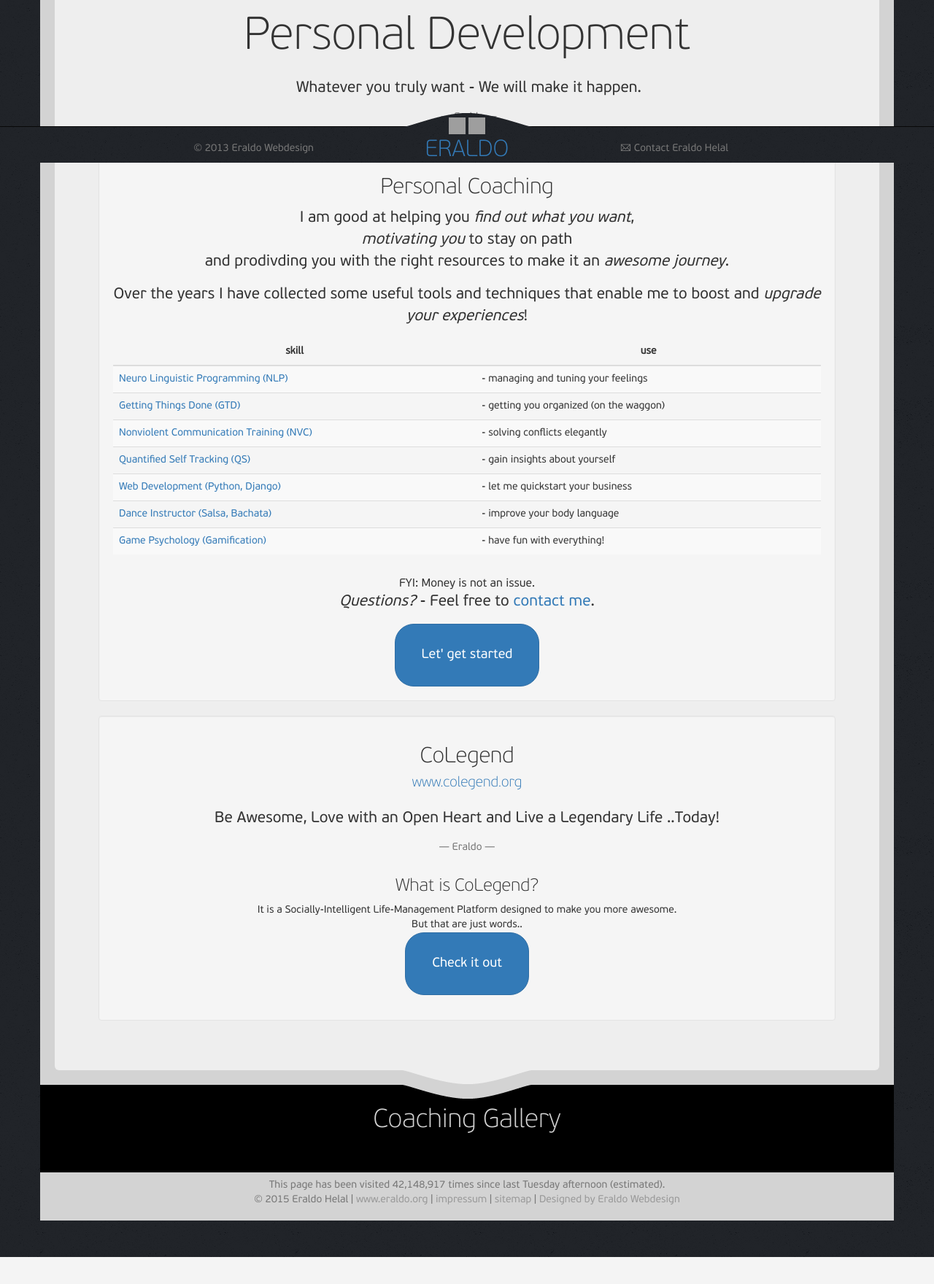
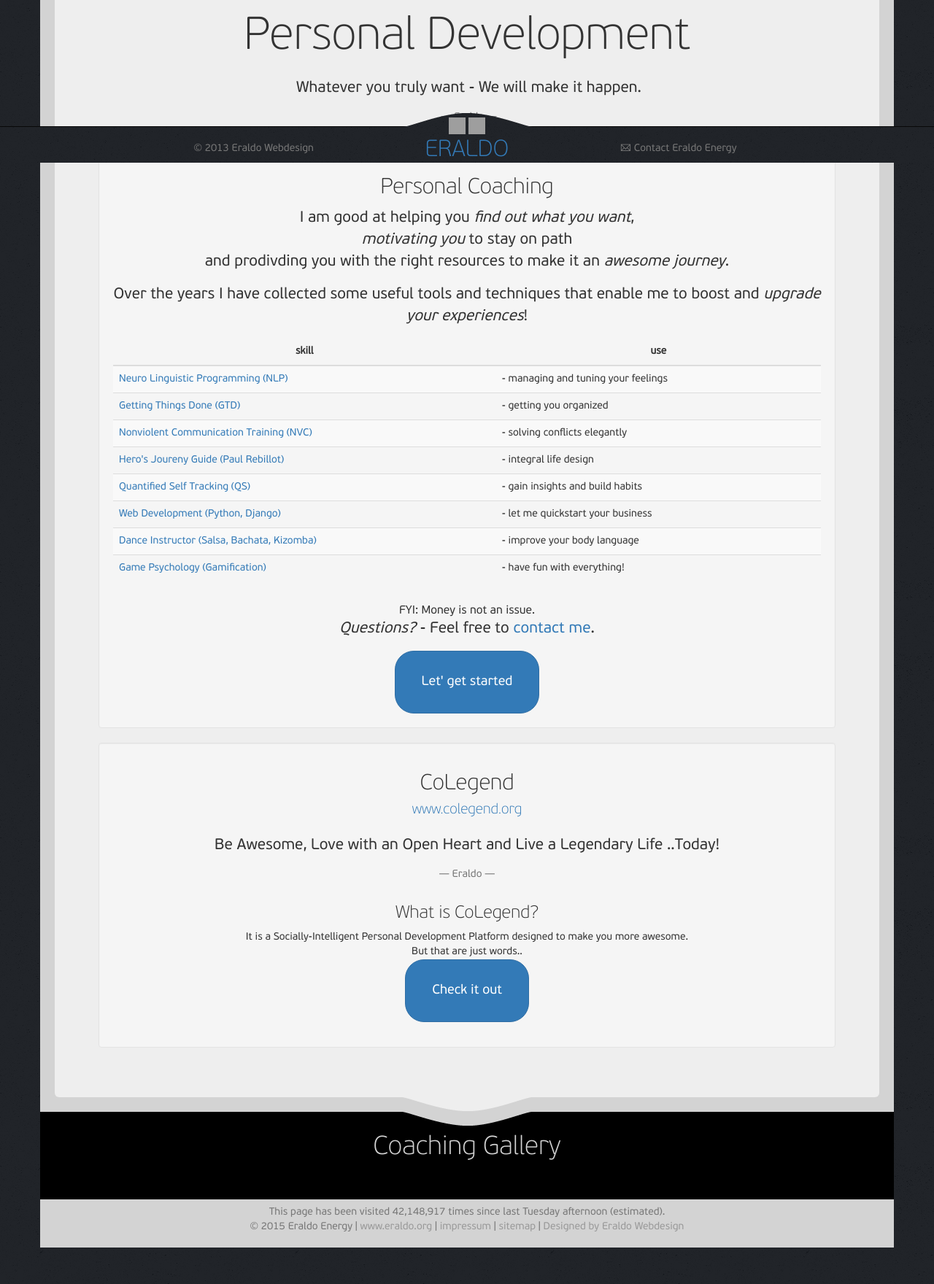
Before and after one commit to Eraldo/eraldo.org, a Django app: page /personal-development/ in a window 1280 px wide. Shown: the part 577-2337 px from the top of the page at 73% size. Before the commit the page ends 2300 px from the top, so only its background shows below. Run offline with Django 3.2, Linux system fonts and the light colour scheme; some libraries are stand-ins or nearby versions; grey boxes are pictures that could not be loaded.

Commit message:
Updated website and changed surname to Energy.

```diff
--- a/dance/templates/dance/dance.html
+++ b/dance/templates/dance/dance.html
@@ -99,13 +99,11 @@
                         <h3>Private Lessons</h3>
 
                         <div class="color-banner"></div>
-                        I love to dance, listen to and teach Salsa.<br>
-                        If you are interested in learning Salsa from scratch or improving your skill level.<br>
+                        I love to dance, listen to and teach Salsa, Bachata & Kizomba.<br>
+                        If you are interested in learning from scratch or improving your skill level.<br>
                         feel free to <a href="{% url 'contact:home' %}"> contact me</a>.
-                        {#                        <div class="color-banner"></div>#}
                     </div>
                     <div class="well">
-                        {#                        <div class="color-banner"></div>#}
                         <h3 id="workshops">Workshops</h3>
 
                         <div class="color-banner"></div>
--- a/eroapp/urls.py
+++ b/eroapp/urls.py
@@ -18,8 +18,8 @@
     url(r'', include('pages.urls', namespace="pages")),
 
     # Uncomment the admin/doc line below to enable admin documentation:
-    url(r'^admin/doc/', include('django.contrib.admindocs.urls')),
+    url(r'^backend/doc/', include('django.contrib.admindocs.urls')),
 
     # Uncomment the next line to enable the admin:
-    url(r'^admin/', include(admin.site.urls)),
+    url(r'^backend/', include(admin.site.urls)),
 )
--- a/pages/templates/pages/personal-development.html
+++ b/pages/templates/pages/personal-development.html
@@ -99,7 +99,7 @@
                                     Things Done
                                     (GTD)</a></td>
                                 <td>
-                                    - getting you organized (on the waggon)
+                                    - getting you organized
                                 </td>
                             </tr>
                             <tr>
@@ -110,11 +110,17 @@
                                 </td>
                             </tr>
                             <tr>
+                                <td><a href="http://en.wikipedia.org/wiki/Nonviolent_Communication" target="_blank">
+                                    Hero's Joureny Guide (Paul Rebillot)</a></td>
+                                <td> - integral life design
+                                </td>
+                            </tr>
+                            <tr>
                                 <td><a href="http://en.wikipedia.org/wiki/Quantified_Self" target="_blank">Quantified
                                     Self Tracking
                                     (QS)</a></td>
                                 <td>
-                                    - gain insights about yourself
+                                    - gain insights and build habits
                                 </td>
                             </tr>
                             <tr>
@@ -125,7 +131,7 @@
                                 </td>
                             </tr>
                             <tr>
-                                <td><a href="{% url 'dance:home' %}">Dance Instructor (Salsa, Bachata)</a></td>
+                                <td><a href="{% url 'dance:home' %}">Dance Instructor (Salsa, Bachata, Kizomba)</a></td>
                                 <td> - improve your
                                     body language
                                 </td>
@@ -157,7 +163,7 @@
                         </blockquote>
 
                         <h3>What is CoLegend?</h3>
-                        It is a Socially-Intelligent Life-Management Platform designed to make you more awesome.<br/>
+                        It is a Socially-Intelligent Personal Development Platform designed to make you more awesome.<br/>
                         But that are just words..<br/>
                         <a href="http://www.colegend.org" target="_blank" class="btn btn-primary btn-lg btn-xl">Check it
                             out</a>
--- a/templates/base.html
+++ b/templates/base.html
@@ -33,16 +33,16 @@
     <link rel="canonical" href="http://eraldo.org/"/>
     <meta property='og:locale' content='en_US'/>
     <meta property='og:type' content='website'/>
-    <meta property='og:title' content='Eraldo Helal - Person'/>
+    <meta property='og:title' content='Eraldo Energy - Person'/>
     <meta property='og:url' content='http://eraldo.org/'/>
-    <meta property='og:site_name' content='eraldo.org - Eraldo Helal'/>
+    <meta property='og:site_name' content='eraldo.org - Eraldo Energy'/>
     <meta property="og:image" content="http://eraldo.org/eraldo/static/logo.png"/>
     <meta property="og:description"
-          content="Want to get in touch with or inform yourself about Eraldo Helal? You&#x27;re in the right place."/>
+          content="Want to get in touch with or inform yourself about Eraldo Energy? You&#x27;re in the right place."/>
 
-    <meta name="author" content="Eraldo Helal">
+    <meta name="author" content="Eraldo Energy">
     <meta name="description"
-          content="Want to get in touch with or inform yourself about Eraldo Helal? You&#x27;re in the right place."/>
+          content="Want to get in touch with or inform yourself about Eraldo Energy? You&#x27;re in the right place."/>
     <meta itemprop='image' content='http://eraldo.org/eraldo/static/logo.png'>
     <meta http-equiv='Content-Type' content='text/html; charset=utf-8'>
 
@@ -209,7 +209,7 @@
             <p>This page has been visited 42,148,917 times since last Tuesday afternoon
                 (estimated).
                 <br>
-                © {% now "Y" %} Eraldo Helal | <a href="{% url 'pages:home' %}">www.eraldo.org</a> | <a
+                © {% now "Y" %} Eraldo Energy | <a href="{% url 'pages:home' %}">www.eraldo.org</a> | <a
                         href="{% url 'contact:home' %}">impressum</a> | <a href="{% url 'contact:home' %}">sitemap</a>
                 | <a href="{% url 'contact:home' %}">Designed by Eraldo Webdesign</a>
             </p>
@@ -237,7 +237,7 @@
             </div>
         </div>
         <div class="footer-bar footer-bar-right col-xs-3 col-sm-4">
-            <a href="{% url 'contact:home' %}" class="text-muted credit hidden-xs">✉ Contact Eraldo Helal</a>
+            <a href="{% url 'contact:home' %}" class="text-muted credit hidden-xs">✉ Contact Eraldo Energy</a>
             <a href="#" class="text-muted credit visible-xs">✉</a>
         </div>
     </div>
```
Also changed, not shown: pages/templates/pages/web-design.html (line endings or trailing spaces).
